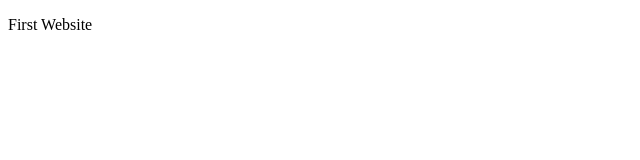
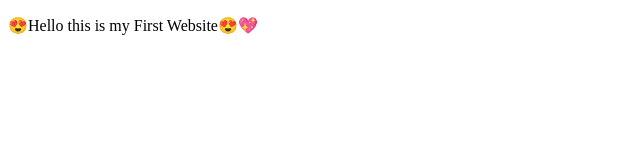
Before and after one commit to Jothika714/First-Website, a plain HTML site: page index.html in a window 1280 px wide. Shown: the whole page, without its empty margins (0-640 px from the left). Drawn offline with Linux system fonts and the light colour scheme.

Commit message:
update in p tag

```diff
--- a/index.html
+++ b/index.html
@@ -6,6 +6,6 @@
     <title>Website</title>
 </head>
 <body>
-    <p>First Website</p>
+    <p>😍Hello this is my First Website😍💖</p>
 </body>
 </html>
```
